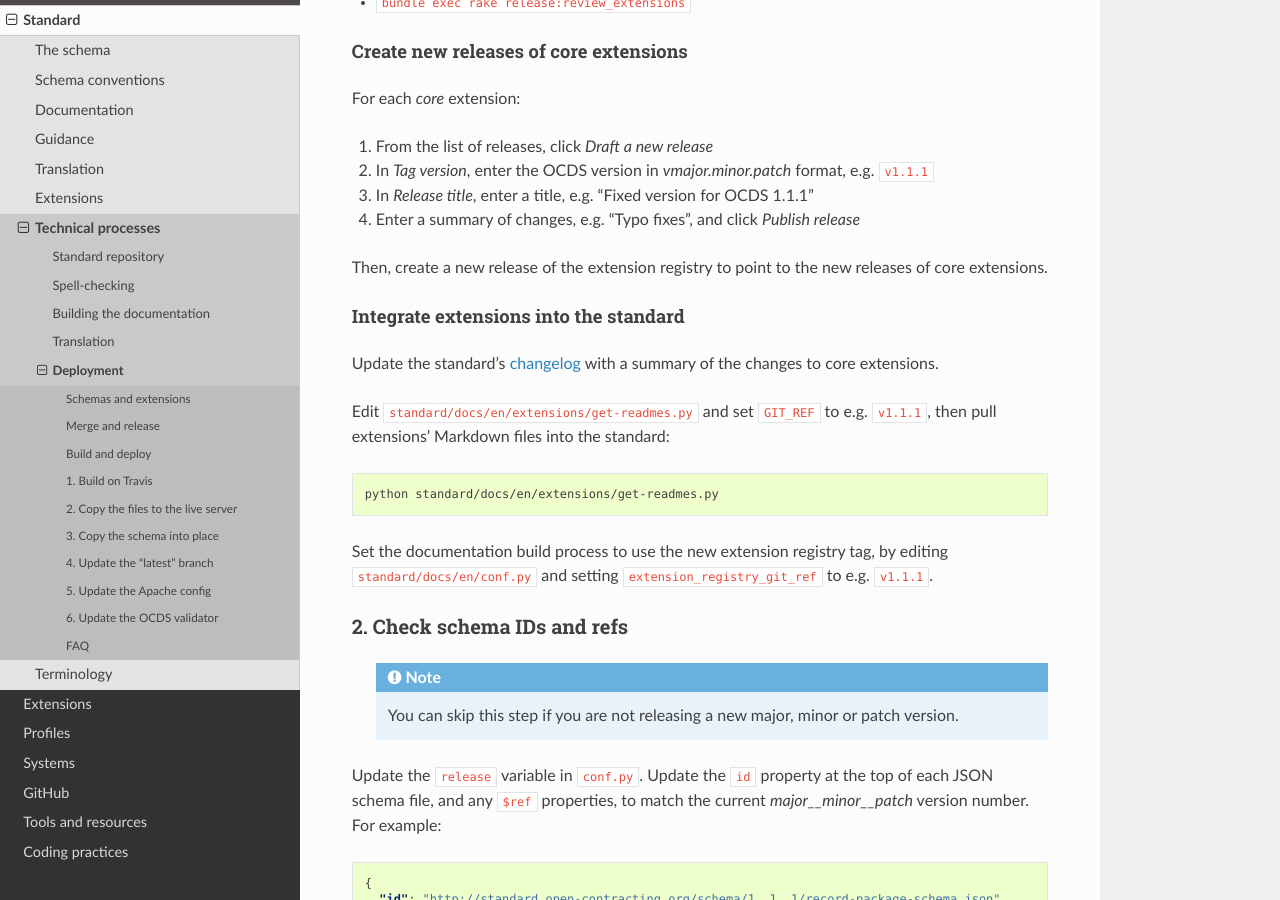
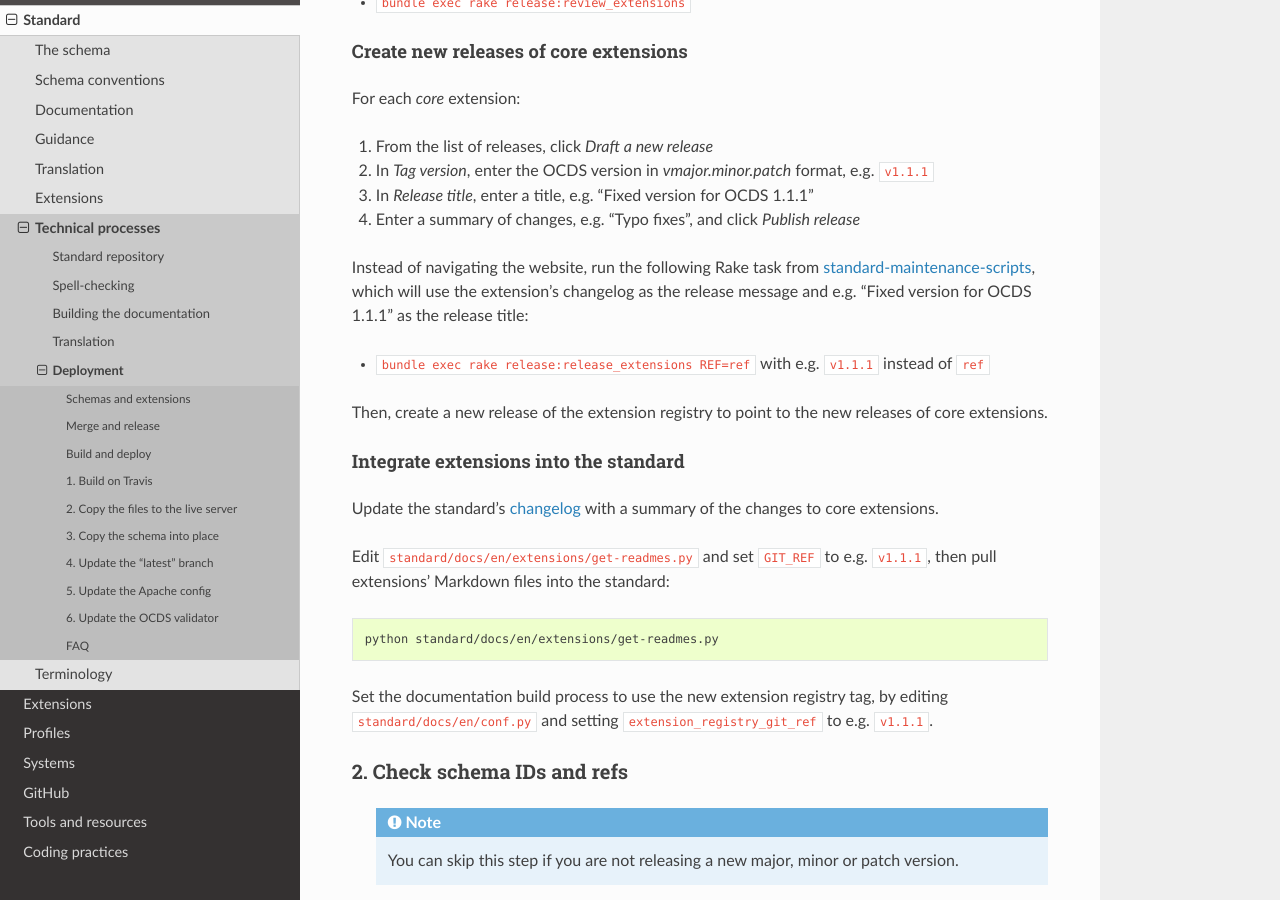
Before and after one commit to open-contracting/standard-development-handbook, a Sphinx documentation site: the page built from docs/standard/technical/deployment.md, in a window 1280 px wide and 900 px high, scrolled down 1344 px. Built offline with Sphinx 7.4.7 and the Read the Docs theme 2.0.0, drawn with Linux system fonts in a browser that asks for light colours.

Commit message:
Describe Rake task for releasing extensions

```diff
--- a/docs/standard/technical/deployment.md
+++ b/docs/standard/technical/deployment.md
@@ -54,6 +54,10 @@ For each *core* extension:
 1. In *Tag version*, enter the OCDS version in *vmajor.minor.patch* format, e.g. `v1.1.1`
 1. In *Release title*, enter a title, e.g. "Fixed version for OCDS 1.1.1"
 1. Enter a summary of changes, e.g. "Typo fixes", and click *Publish release*
+
+Instead of navigating the website, run the following Rake task from [standard-maintenance-scripts](https://github.com/open-contracting/standard-maintenance-scripts), which will use the extension's changelog as the release message and e.g. "Fixed version for OCDS 1.1.1" as the release title:
+
+* `bundle exec rake release:release_extensions REF=ref` with e.g. `v1.1.1` instead of `ref`
 
 Then, create a new release of the extension registry to point to the new releases of core extensions.
 
```
